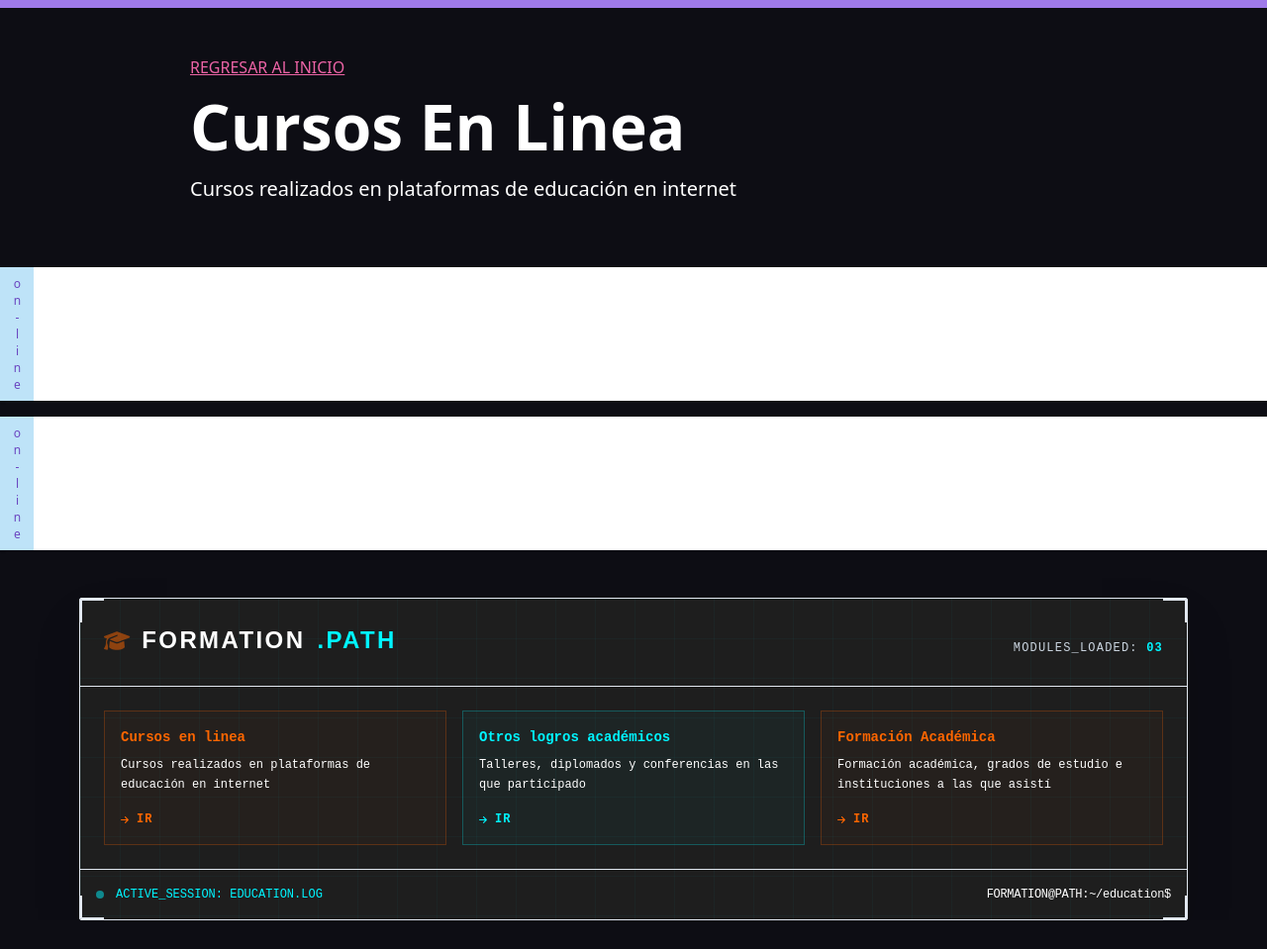
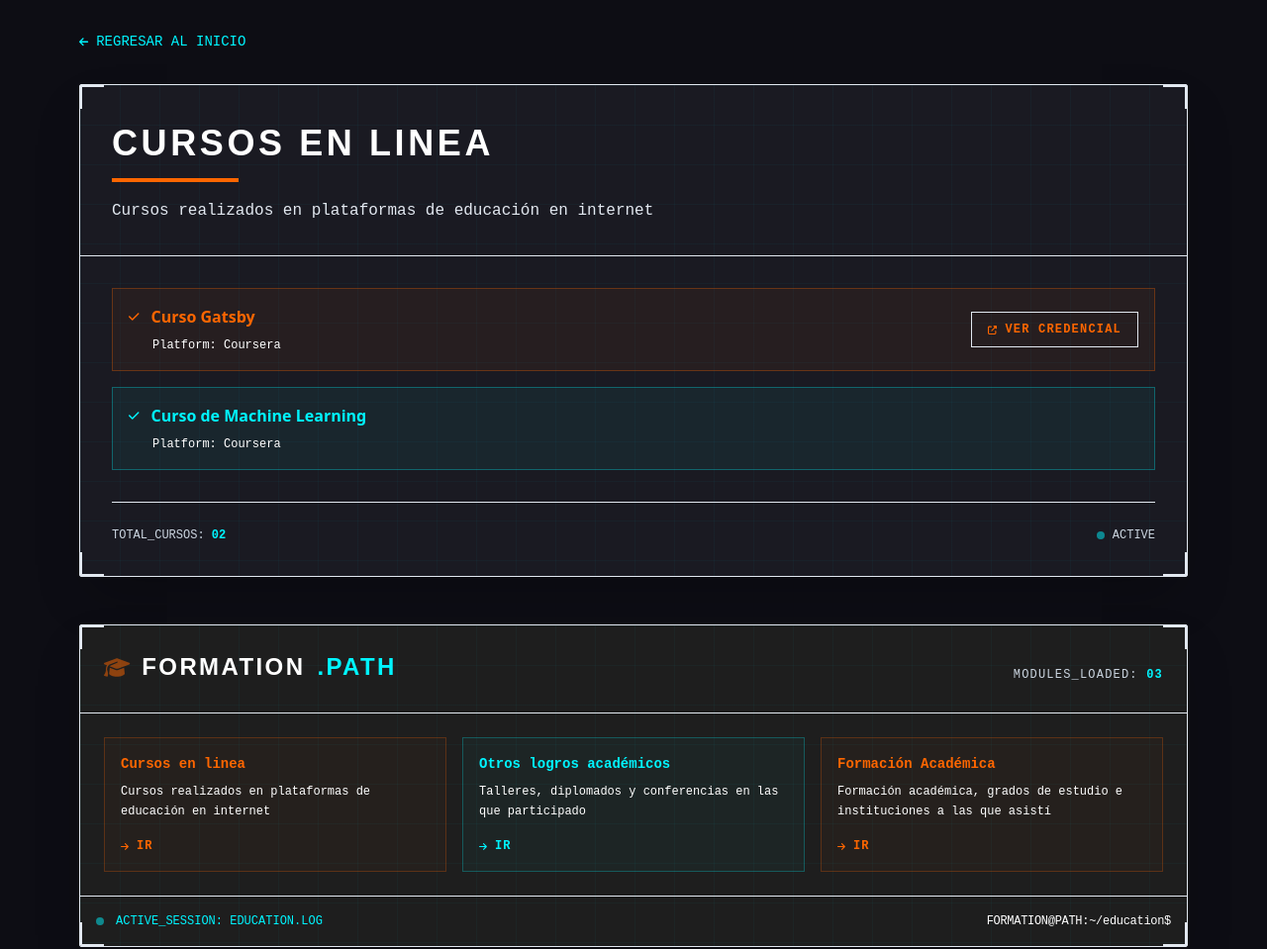
Before and after one commit to Macorreag/macorreag.github.io, a Gatsby site: page /on-line in a window 1280 px wide. Shown: the whole page at 99% size. Before the commit the page ends 930 px from the top, so only its background shows below. Built offline with nearby package versions, Linux system fonts and the light colour scheme; Gatsby itself is replaced by a stand-in of ours.

Commit message:
Actualizar el componente de educación para mejorar el diseño y la funcionalidad, incluyendo íconos de Font Awesome y una nueva estructura de presentación.

```diff
--- a/src/templates/education.js
+++ b/src/templates/education.js
@@ -1,42 +1,120 @@
 import React from 'react';
 import { graphql, Link } from 'gatsby';
+import { FontAwesomeIcon } from '@fortawesome/react-fontawesome';
+import { faArrowLeft, faExternalLinkAlt, faCheck } from '@fortawesome/free-solid-svg-icons';
 import EdNav from '../components/education-nav';
 
 export default props => {
   const pageData = props.data.educationJson;
+
   return (
-    <div>
-      <header className="py-12 border-purple-500 border-solid border-t-8">
-        <div className="max-w-4xl mx-auto">
-          <Link to="/" className="uppercase underline text-pink-500">
-            Regresar al Inicio
+    <div style={{ backgroundColor: '#0d0d14', minHeight: '100vh' }} className="pb-16">
+      {/* Header */}
+      <div className="w-full max-w-6xl mx-auto mt-8 px-4">
+        <Link
+          to="/"
+          className="text-teal font-mono text-sm flex items-center gap-2 hover:opacity-70 transition-opacity mb-8"
+        >
+          <FontAwesomeIcon icon={faArrowLeft} size="xs" />
+          REGRESAR AL INICIO
         </Link>
-          <h2 className="capitalize text-6xl font-bold">{pageData.title}</h2>
-          <p className="text-xl">{pageData.description}</p>
+
+        <div
+          className="relative border border-white/10 shadow-2xl overflow-hidden rounded-sm mb-8"
+          style={{ backgroundColor: '#1a1a22' }}
+        >
+          {/* Grid background */}
+          <div className="absolute inset-0 grid-lines-bg pointer-events-none opacity-40" />
+
+          {/* Header section */}
+          <div className="relative z-20 border-b border-white/10 p-6 md:p-8 bg-black/20">
+            <h1 className="font-display text-3xl md:text-4xl font-bold tracking-widest text-white uppercase mb-2">
+              {pageData.title}
+            </h1>
+            <div className="h-1 w-32 bg-primary mb-4" />
+            <p className="text-gray-300 text-sm md:text-base leading-relaxed max-w-2xl font-mono">
+              {pageData.description}
+            </p>
           </div>
-      </header>
-      <ul>
-        {pageData.items.map((item, index) => (
-          <li className="bg-white shadow mt-4 flex">
-            <p className="vertical-text">{pageData.slug}</p>
-            <div className="flex items-center flex-1 p-8">
-              <div className="flex-1 ">
-                <h3>{item.name}</h3>
-                {item.degree && (
-                  <span className="inline-block p-2 radius bg-ṕurple-100 text-purple-700">
-                    {item.degree}
-                  </span>
+
+          {/* Items list */}
+          <div className="relative z-20 p-6 md:p-8">
+            <div className="space-y-4">
+              {pageData.items.map((item, index) => {
+                const isCoral = index % 2 === 0;
+                return (
+                  <div
+                    key={index}
+                    className="flex flex-col md:flex-row md:items-center md:justify-between p-4 border transition-all hover:shadow-lg"
+                    style={{
+                      borderColor: isCoral ? 'rgba(255,102,0,0.3)' : 'rgba(0,245,255,0.3)',
+                      backgroundColor: isCoral ? 'rgba(255,102,0,0.05)' : 'rgba(0,245,255,0.05)',
+                    }}
+                  >
+                    <div className="flex-1 mb-4 md:mb-0">
+                      <div className="flex items-center gap-3 mb-2">
+                        <FontAwesomeIcon
+                          icon={faCheck}
+                          size="xs"
+                          className={isCoral ? 'text-primary' : 'text-teal'}
+                        />
+                        <h3
+                          className={`font-bold text-sm md:text-base ${
+                            isCoral ? 'text-primary' : 'text-teal'
+                          }`}
+                        >
+                          {item.name}
+                        </h3>
+                      </div>
+                      {item.platform && (
+                        <p className="text-xs text-white/60 font-mono ml-6">
+                          Platform: <span className="text-white/70">{item.platform}</span>
+                        </p>
                       )}
+                    </div>
                     {item.url && (
-                  <a href={item.url} className="btn">
-                    Ver más
+                      <a
+                        href={item.url}
+                        target="_blank"
+                        rel="noopener noreferrer"
+                        className={`inline-flex items-center gap-2 px-4 py-2 border text-xs font-mono font-bold uppercase tracking-widest transition-all hover:shadow-lg ${
+                          isCoral
+                            ? 'border-primary/50 text-primary hover:bg-primary/10'
+                            : 'border-teal/50 text-teal hover:bg-teal/10'
+                        }`}
+                      >
+                        <FontAwesomeIcon icon={faExternalLinkAlt} size="xs" />
+                        Ver Credencial
                       </a>
                     )}
                   </div>
+                );
+              })}
             </div>
-          </li>
-        ))}
-      </ul>
+
+            {/* Statistics footer */}
+            <div className="mt-8 pt-6 border-t border-white/10 flex justify-between items-center text-xs font-mono text-gray-400">
+              <span>
+                TOTAL_CURSOS:{' '}
+                <span className="text-teal font-bold">
+                  {String(pageData.items.length).padStart(2, '0')}
+                </span>
+              </span>
+              <span className="flex items-center gap-2">
+                <span className="w-2 h-2 bg-teal rounded-full animate-pulse" />
+                ACTIVE
+              </span>
+            </div>
+          </div>
+
+          {/* Corner decorations */}
+          <div className="absolute top-0 left-0 w-4 h-4 md:w-6 md:h-6 border-t-2 border-l-2 border-primary/60 z-30" />
+          <div className="absolute top-0 right-0 w-4 h-4 md:w-6 md:h-6 border-t-2 border-r-2 border-teal/60 z-30" />
+          <div className="absolute bottom-0 left-0 w-4 h-4 md:w-6 md:h-6 border-b-2 border-l-2 border-teal/60 z-30" />
+          <div className="absolute bottom-0 right-0 w-4 h-4 md:w-6 md:h-6 border-b-2 border-r-2 border-primary/60 z-30" />
+        </div>
+      </div>
+
       <EdNav></EdNav>
     </div>
   );
@@ -50,7 +128,8 @@ export const query = graphql`
       slug
       items {
         name
-        degree
+        platform
+        url
       }
     }
   }
```
Lines whose indentation alone changed are shown as unchanged.
